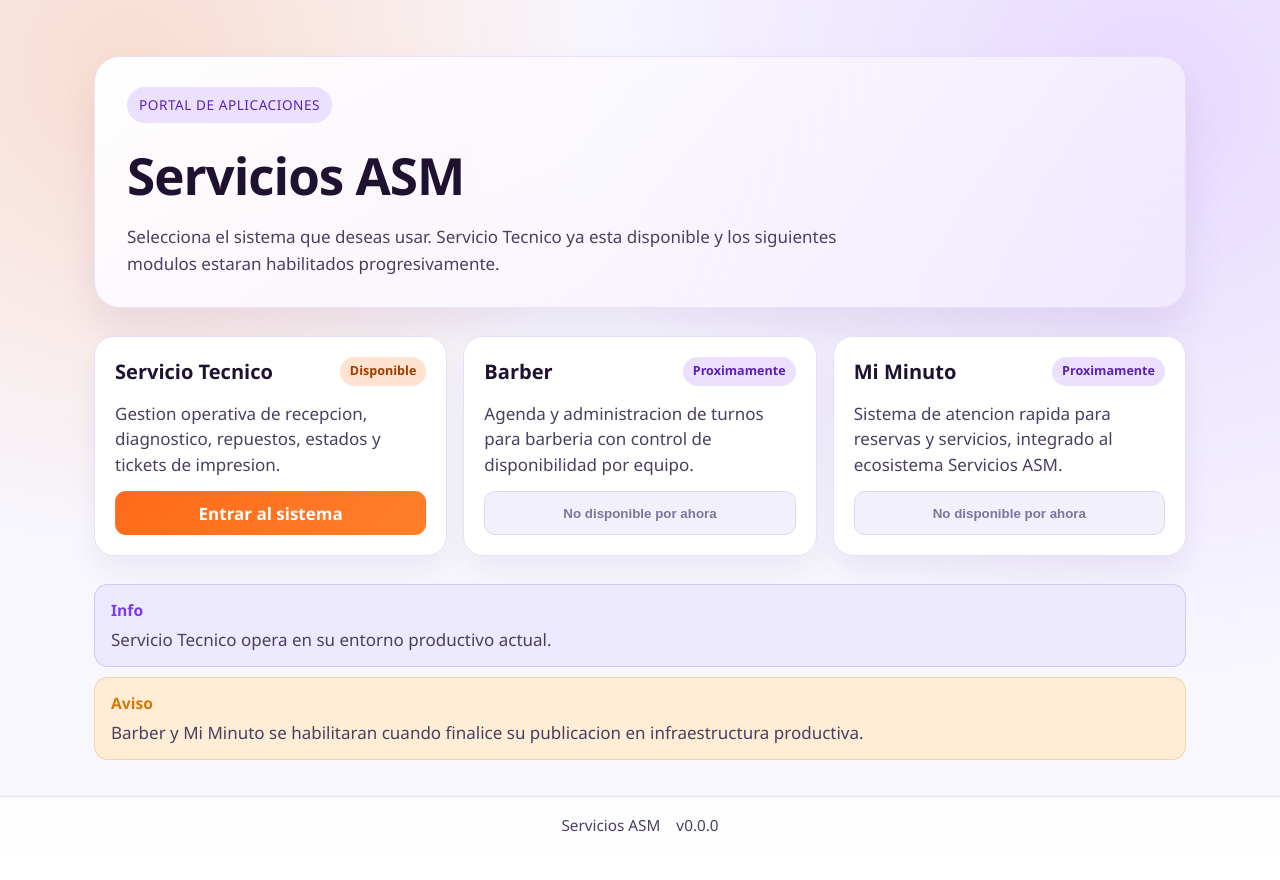
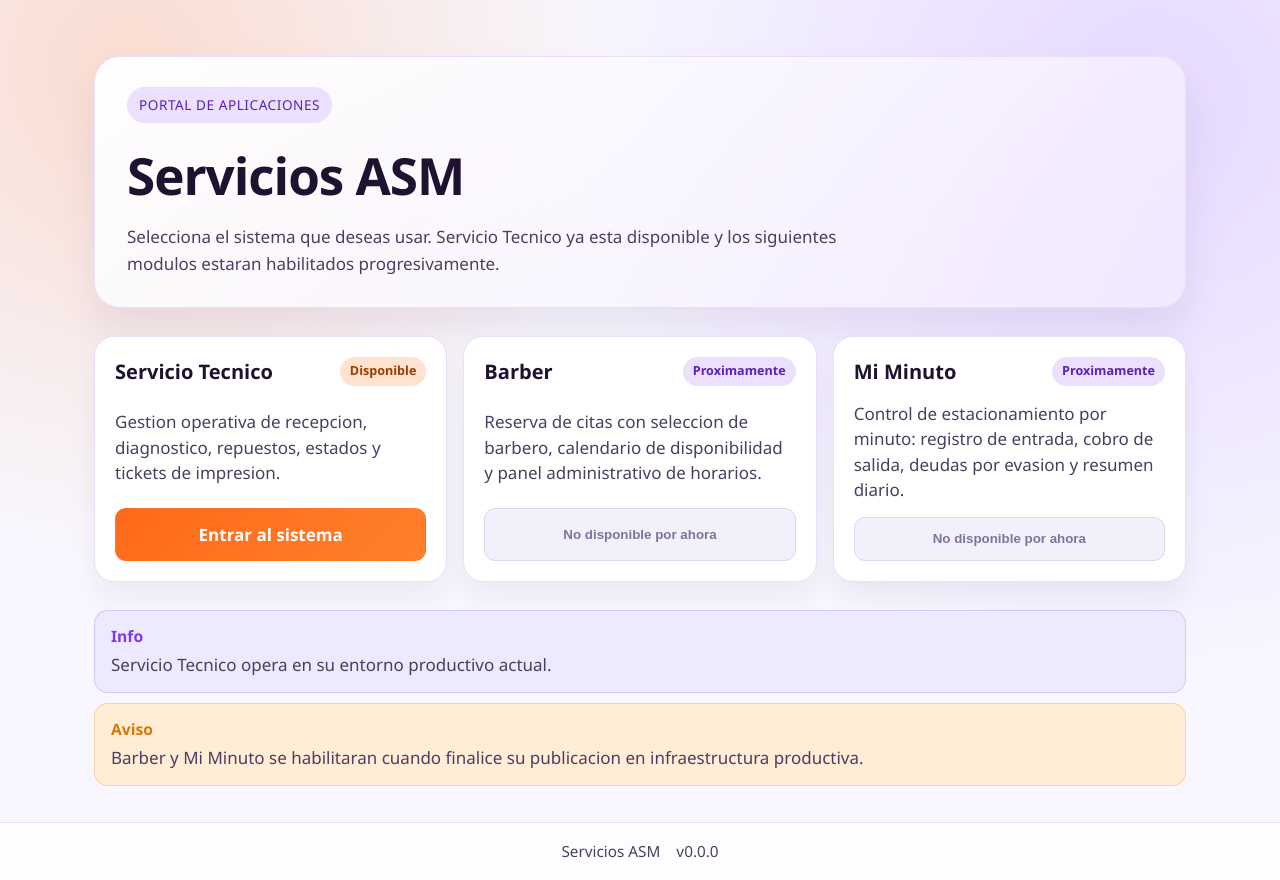
Before and after one commit to Asilvam/serviciosasm-hub, a React (Vite) app: page / in a window 1280 px wide. Before the commit the page ends 854 px from the top, so only its background shows below. Built offline with nearby package versions, Linux system fonts and the light colour scheme.

Commit message:
chore: rename hub to serviciosasm

```diff
--- a/index.html
+++ b/index.html
@@ -4,7 +4,7 @@
     <meta charset="UTF-8" />
     <link rel="icon" type="image/svg+xml" href="/favicon.svg" />
     <meta name="viewport" content="width=device-width, initial-scale=1.0" />
-    <title>servicisoasm-hub</title>
+    <title>serviciosasm-hub</title>
   </head>
   <body>
     <div id="root"></div>
--- a/package.json
+++ b/package.json
@@ -1,5 +1,5 @@
 {
-  "name": "servicisoasm-hub",
+  "name": "serviciosasm-hub",
   "private": true,
   "version": "0.0.0",
   "type": "module",
--- a/src/App.tsx
+++ b/src/App.tsx
@@ -13,21 +13,21 @@ const systems: SystemCard[] = [
     name: 'Servicio Tecnico',
     description:
       'Gestion operativa de recepcion, diagnostico, repuestos, estados y tickets de impresion.',
-    href: 'https://st.servicisoasm.cl',
+    href: 'https://st.serviciosasm.cl',
     status: 'available',
     accent: 'orange',
   },
   {
     name: 'Barber',
     description:
-      'Agenda y administracion de turnos para barberia con control de disponibilidad por equipo.',
+      'Reserva de citas con seleccion de barbero, calendario de disponibilidad y panel administrativo de horarios.',
     status: 'coming_soon',
     accent: 'violet',
   },
   {
     name: 'Mi Minuto',
     description:
-      'Sistema de atencion rapida para reservas y servicios, integrado al ecosistema Servicios ASM.',
+      'Control de estacionamiento por minuto: registro de entrada, cobro de salida, deudas por evasion y resumen diario.',
     status: 'coming_soon',
     accent: 'violet',
   },
```
Also changed, not shown: 2 other files (tests, documents, lock files or other folders).
